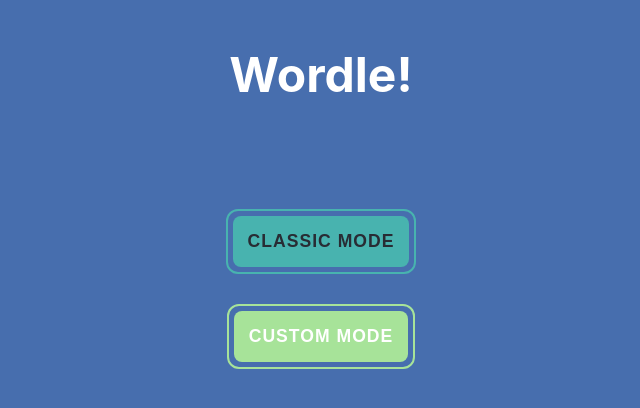
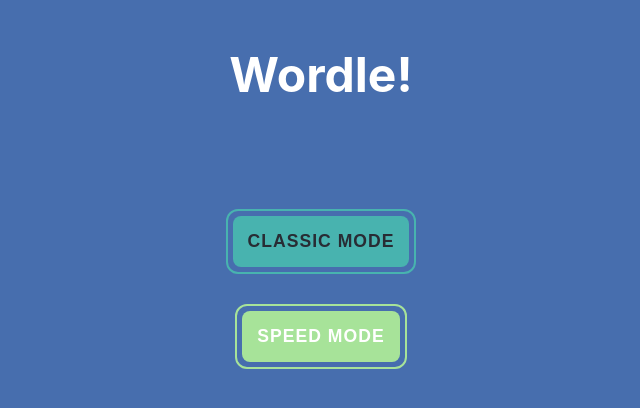
Before and after one commit to RunningFok/wordle-web-game, a React (Create React App) app in the folder frontend/: page / in a window 1280 px wide. Shown: the top 408 px of the page, without its empty margins (319-959 px from the left). Built offline with nearby package versions, Linux system fonts and the light colour scheme; no server answers; the HTML template or start-up script is replaced by a standard one.

Commit message:
[Create-Custom-Game] Renamed Custom Mode to Speed Mode in frontend

```diff
--- a/frontend/src/App.css
+++ b/frontend/src/App.css
@@ -49,7 +49,7 @@
   border-color: #48B3AF;
 }
 
-.game-card.custom-card {
+.game-card.speed-card {
   border-color: #A7E399;
 }
 
@@ -70,7 +70,7 @@
   color: #282C34;
 }
 
-.custom-button {
+.speed-button {
   background-color: #A7E399;
   color: #FFFFFF;
 }
--- a/frontend/src/App.tsx
+++ b/frontend/src/App.tsx
@@ -6,7 +6,7 @@
 import { GameProvider, useGame } from './contexts/GameContext';
 
 function AppContent() {
-  const { gameState, createNewGame, createCustomGame, createClassicGame, error, clearError } = useGame();
+  const { gameState, createNewGame, createSpeedGame, createClassicGame, error, clearError } = useGame();
   const [showGame, setShowGame] = useState<boolean>(false);
   const [showGameFinish, setShowGameFinish] = useState(false);
 
@@ -23,22 +23,22 @@
     setShowGameFinish(false);
   };
 
-  const startNewGame = async (gameMode: 'classic' | 'custom') => {
+  const startNewGame = async (gameMode: 'classic' | 'speed') => {
     await createNewGame(gameMode);
     setShowGame(true);
   };
 
-  const startNewGameWithConfig = async (gameMode: 'classic' | 'custom', wordSize: number, maxTries: number) => {
+  const startNewGameWithConfig = async (gameMode: 'classic' | 'speed', wordSize: number, maxTries: number) => {
     if (gameMode === 'classic') {
       await createClassicGame(wordSize, maxTries);
     } else {
-      await createCustomGame(wordSize, maxTries);
+      await createSpeedGame(wordSize, maxTries);
     }
     setShowGame(true);
   };
 
-  const startCustomGame = async (wordSize: number, maxTries: number) => {
-    await createCustomGame(wordSize, maxTries);
+  const startSpeedGame = async (wordSize: number, maxTries: number) => {
+    await createSpeedGame(wordSize, maxTries);
     setShowGame(true);
   };
 
@@ -74,7 +74,7 @@
         />
       ) : (
         <Home
-          onStartCustomGame={startCustomGame}
+          onStartSpeedGame={startSpeedGame}
           onStartClassicGame={startClassicGame}
         />
       )}
--- a/frontend/src/components/GamePage.tsx
+++ b/frontend/src/components/GamePage.tsx
@@ -19,7 +19,7 @@
         <header className="App-header">
           <div className="game-header">
             <div className="mode-indicator">
-              {gameState.mode === 'classic' ? 'Classic Mode' : 'Custom Mode'}
+              {gameState.mode === 'classic' ? 'Classic Mode' : 'Speed Mode'}
             </div>
             <div className="game-header-buttons">
               <button className="back-button" onClick={onBackToHome}>
--- a/frontend/src/components/Home.tsx
+++ b/frontend/src/components/Home.tsx
@@ -2,16 +2,16 @@
 import { CustomGameModal } from './PopupModals';
 
 interface HomePageProps {
-  onStartCustomGame: (wordSize: number, maxTries: number) => void;
+  onStartSpeedGame: (wordSize: number, maxTries: number) => void;
   onStartClassicGame: (wordSize: number, maxTries: number) => void;
 }
 
 export const Home: React.FC<HomePageProps> = ({
-  onStartCustomGame,
+  onStartSpeedGame,
   onStartClassicGame,
 }) => {
   const [showCustomGameModal, setShowCustomGameModal] = useState(false);
-  const [modalMode, setModalMode] = useState<'classic' | 'custom'>('classic');
+  const [modalMode, setModalMode] = useState<'classic' | 'speed'>('classic');
     return (
       <div className="App">
         <header className="App-header">
@@ -30,15 +30,15 @@
                   Classic Mode
                 </button>
               </div>
-              <div className="game-card custom-card">
+              <div className="game-card speed-card">
                 <button
-                  className="game-button custom-button"
+                  className="game-button speed-button"
                   onClick={() => {
-                    setModalMode('custom');
                     setShowCustomGameModal(true);
+                    setModalMode('speed');
                   }}
                 >
-                  Custom Mode
+                  Speed Mode
                 </button>
               </div>
             </div>
@@ -46,7 +46,7 @@
           <CustomGameModal
             isOpen={showCustomGameModal}
             onClose={() => setShowCustomGameModal(false)}
-            onStartCustomGame={onStartCustomGame}
+            onStartSpeedGame={onStartSpeedGame}
             onStartClassicGame={onStartClassicGame}
             mode={modalMode}
           />
--- a/frontend/src/components/PopupModals.tsx
+++ b/frontend/src/components/PopupModals.tsx
@@ -3,9 +3,9 @@
 interface CustomGameModalProps {
   isOpen: boolean;
   onClose: () => void;
-  onStartCustomGame: (wordSize: number, maxTries: number) => void;
+  onStartSpeedGame: (wordSize: number, maxTries: number) => void;
   onStartClassicGame: (wordSize: number, maxTries: number) => void;
-  mode: 'classic' | 'custom';
+  mode: 'classic' | 'speed';
 }
 
 interface InvalidWordModalProps {
@@ -62,7 +62,7 @@
 export const CustomGameModal: React.FC<CustomGameModalProps> = ({
   isOpen,
   onClose,
-  onStartCustomGame,
+  onStartSpeedGame,
   onStartClassicGame,
   mode,
 }) => {
@@ -73,7 +73,7 @@
     if (mode === 'classic') {
       onStartClassicGame(wordSize, maxTries);
     } else {
-      onStartCustomGame(wordSize, maxTries);
+      onStartSpeedGame(wordSize, maxTries);
     }
     onClose();
   };
@@ -83,7 +83,7 @@
   return (
     <div className="custom-game-modal">
       <div className="custom-game-modal-content">
-        <h2>{mode === 'classic' ? 'Classic Game Settings' : 'Custom Game Settings'}</h2>
+        <h2>{mode === 'classic' ? 'Classic Game Settings' : 'Speed Game Settings'}</h2>
 
         <div className="setting-group">
           <h3>Word Size</h3>
--- a/frontend/src/contexts/GameContext.tsx
+++ b/frontend/src/contexts/GameContext.tsx
@@ -3,14 +3,14 @@
 import { apiService, PlayGameStateError } from '../services/api';
 import { getRandomWord } from '../helpers/gameLogic';
 
-type GameMode = 'classic' | 'custom';
+type GameMode = 'classic' | 'speed';
 
 interface GameContextType {
   gameState: GameState | null;
   loading: boolean;
   error: string | null;
   createNewGame: (mode: GameMode) => Promise<void>;
-  createCustomGame: (wordSize: number, maxTries: number) => Promise<void>;
+  createSpeedGame: (wordSize: number, maxTries: number) => Promise<void>;
   createClassicGame: (wordSize: number, maxTries: number) => Promise<void>;
   makeGuess: (guessWord: string) => Promise<void>;
   leaveGame: () => Promise<void>;
@@ -67,7 +67,7 @@
         };
         setGameState(newGameState);
 
-      } else if (mode === 'custom') {
+      } else if (mode === 'speed') {
         const response: CreateGameStateResponse = await apiService.createGameState();
 
         const newGameState: GameState = {
@@ -78,7 +78,7 @@
           targetWord: response.targetWord,
           maxTries: response.maxTries,
           wordSize: response.wordSize || 5,
-          mode: 'custom',
+          mode: 'speed',
           createdAt: response.createdAt,
           updatedAt: response.updatedAt,
         };
@@ -92,7 +92,7 @@
     }
   }, []);
 
-  const createCustomGame = useCallback(async (wordSize: number, maxTries: number) => {
+  const createSpeedGame = useCallback(async (wordSize: number, maxTries: number) => {
     setLoading(true);
     setError(null);
 
@@ -107,14 +107,14 @@
         targetWord: response.targetWord,
         maxTries: response.maxTries,
         wordSize: response.wordSize || wordSize,
-        mode: 'custom',
+        mode: 'speed',
         createdAt: response.createdAt,
         updatedAt: response.updatedAt,
       };
       setGameState(newGameState);
 
     } catch (err) {
-      setError(err instanceof Error ? err.message : 'Failed to create custom game');
+      setError(err instanceof Error ? err.message : 'Failed to create speed game');
     } finally {
       setLoading(false);
     }
@@ -185,7 +185,7 @@
           gameStatus: isGameWon ? 'won' : isGameLost ? 'lost' : 'playing'
         }) : null);
 
-      } else if (gameState.mode === 'custom') {
+      } else if (gameState.mode === 'speed') {
         if (!gameState.id) {
           throw new Error('Game ID is required for API-based modes');
         }
@@ -227,7 +227,7 @@
     try {
       if (gameState.mode === 'classic') {
         setGameState(null);
-      } else if (gameState.mode === 'custom') {
+      } else if (gameState.mode === 'speed') {
         if (!gameState.id) {
           throw new Error('Game ID is required for API-based modes');
         }
@@ -246,7 +246,7 @@
     loading,
     error,
     createNewGame,
-    createCustomGame,
+    createSpeedGame,
     createClassicGame,
     makeGuess,
     leaveGame,
--- a/frontend/src/types/core.ts
+++ b/frontend/src/types/core.ts
@@ -17,7 +17,7 @@
   targetWord?: string;
   maxTries: number;
   wordSize?: number;
-  mode: 'classic' | 'custom';
+  mode: 'classic' | 'speed';
   createdAt?: string;
   updatedAt?: string;
 }
```
